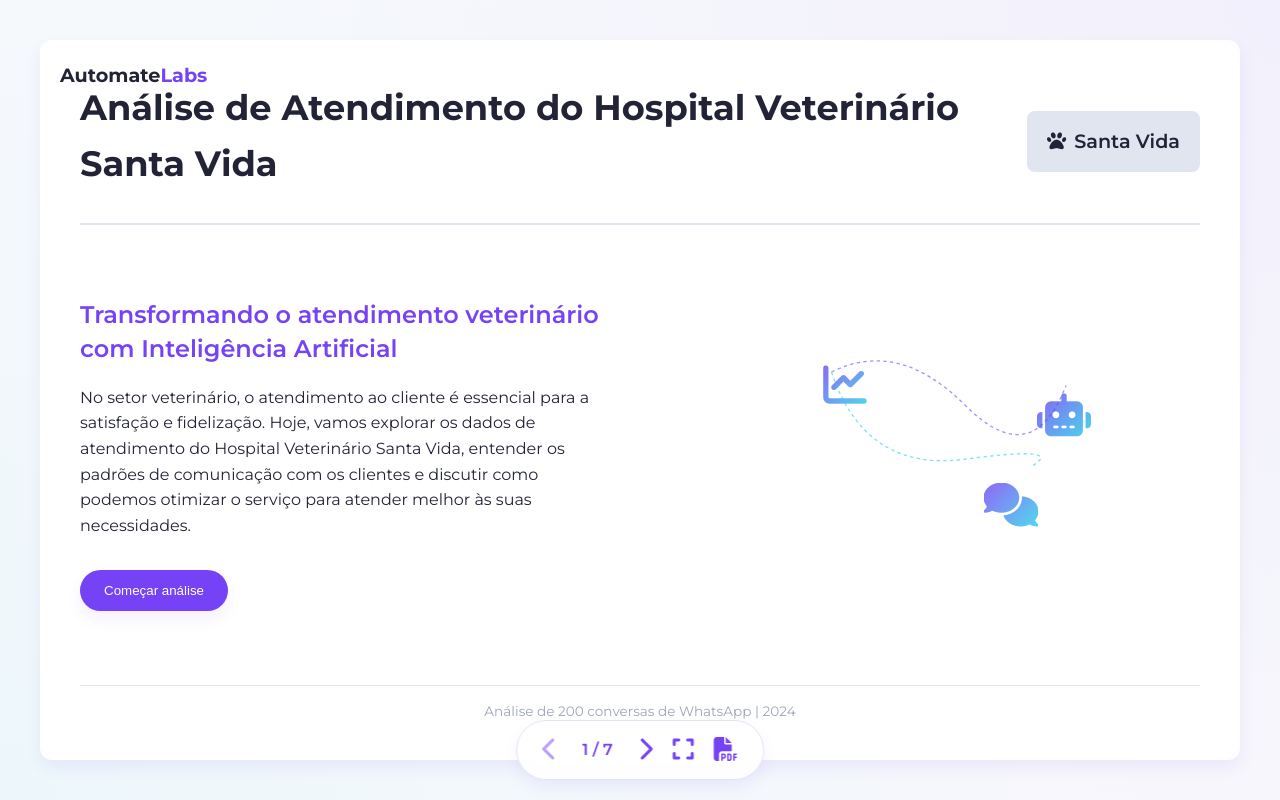
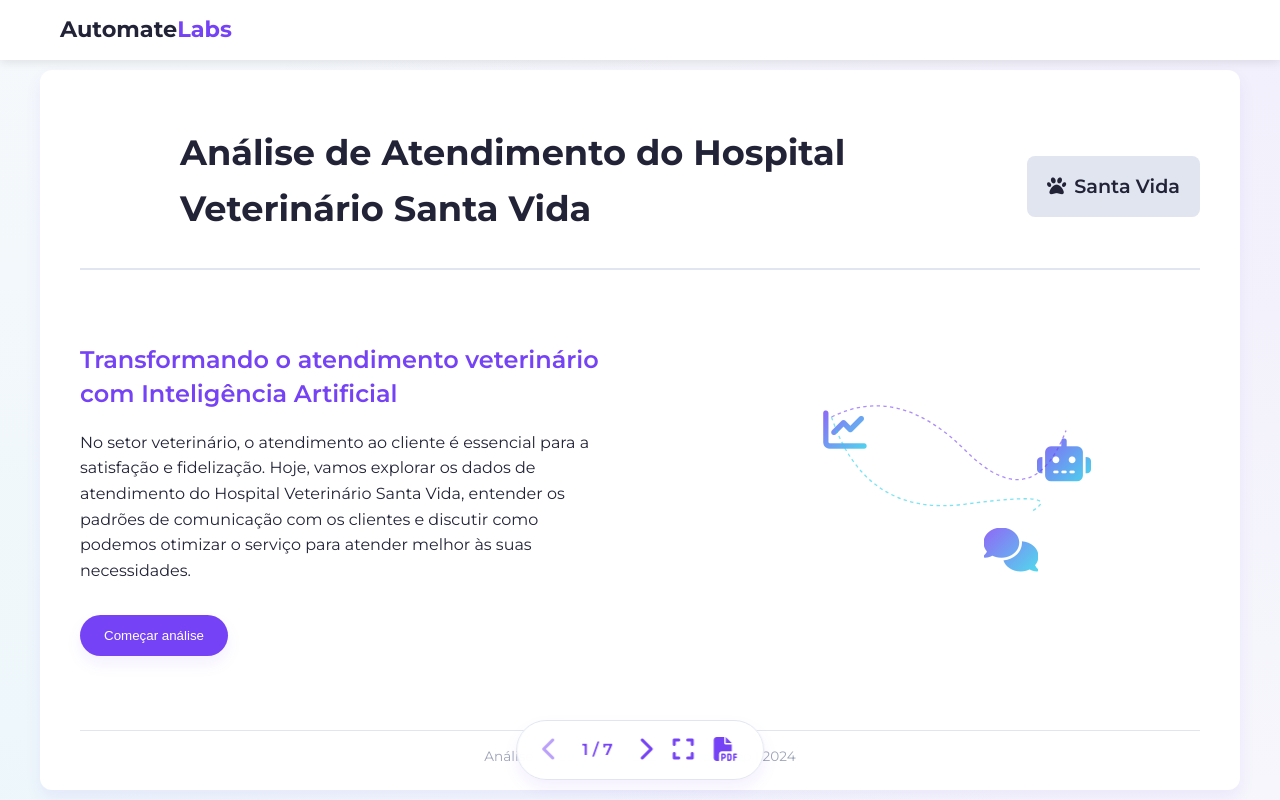
Before and after one commit to eduardokloppel/apresentacao_santa_vida, a plain HTML site: page index.html in a window 1280 px wide. Drawn offline with Linux system fonts and the light colour scheme.

Commit message:
update relatorio

```diff
--- a/index.html
+++ b/index.html
@@ -10,6 +10,15 @@
     <link rel="stylesheet" href="https://cdnjs.cloudflare.com/ajax/libs/font-awesome/6.5.1/css/all.min.css">
 </head>
 <body>
+    <!-- Barra de navegação fixa -->
+    <div class="navbar">
+        <div class="navbar-content">
+            <div class="navbar-logo">
+                <span class="logo-text">Automate<span class="logo-accent">Labs</span></span>
+            </div>
+        </div>
+    </div>
+
     <div class="presentation-wrapper">
         <div class="presentation-container">
             <!-- Modal para exibir gráficos -->
@@ -27,13 +36,6 @@
                 <button id="next-btn" title="Próximo slide"><i class="fas fa-chevron-right"></i></button>
                 <button id="fullscreen-btn" title="Modo de apresentação" onclick="toggleFullscreen()"><i class="fas fa-expand"></i></button>
                 <button id="pdf-btn" title="Gerar PDF" onclick="generatePDF()"><i class="fas fa-file-pdf"></i></button>
-            </div>
-
-            <!-- Branding sutil no topo esquerdo -->
-            <div class="presentation-branding">
-                <div class="presentation-logo">
-                    <span class="logo-text">Automate<span class="logo-accent">Labs</span></span>
-                </div>
             </div>
 
             <!-- Slides -->
--- a/styles.css
+++ b/styles.css
@@ -39,7 +39,8 @@ body {
 /* Presentation Wrapper */
 .presentation-wrapper {
     width: 100%;
-    height: 100vh;
+    height: calc(100vh - 60px);
+    margin-top: 60px;
     display: flex;
     justify-content: center;
     align-items: center;
@@ -50,10 +51,15 @@ body {
 
 /* Subtle branding for presentation */
 .presentation-branding {
-    position: absolute;
+    position: fixed;
     top: 20px;
     left: 20px;
-    z-index: 100;
+    z-index: 999;
+    background-color: rgba(255, 255, 255, 0.9);
+    padding: 8px 12px;
+    border-radius: 8px;
+    box-shadow: var(--shadow-light);
+    backdrop-filter: blur(5px);
 }
 
 .presentation-logo .logo-text {
@@ -162,6 +168,8 @@ body {
     display: flex;
     justify-content: space-between;
     align-items: center;
+    margin-top: 15px;
+    padding-left: 100px;
 }
 
 .slide-header h1 {
@@ -1903,3 +1911,38 @@ body {
     margin: 0;
     line-height: 1.6;
 }
+
+/* Barra de navegação fixa */
+.navbar {
+    position: fixed;
+    top: 0;
+    left: 0;
+    width: 100%;
+    height: 60px;
+    background-color: white;
+    box-shadow: 0 2px 10px rgba(0, 0, 0, 0.1);
+    z-index: 1000;
+    display: flex;
+    align-items: center;
+}
+
+.navbar-content {
+    max-width: 1200px;
+    width: 100%;
+    margin: 0 auto;
+    padding: 0 20px;
+    display: flex;
+    justify-content: space-between;
+    align-items: center;
+}
+
+.navbar-logo {
+    display: flex;
+    align-items: center;
+}
+
+.navbar-logo .logo-text {
+    font-size: 1.4rem;
+    font-weight: 700;
+    color: var(--dark);
+}
```
